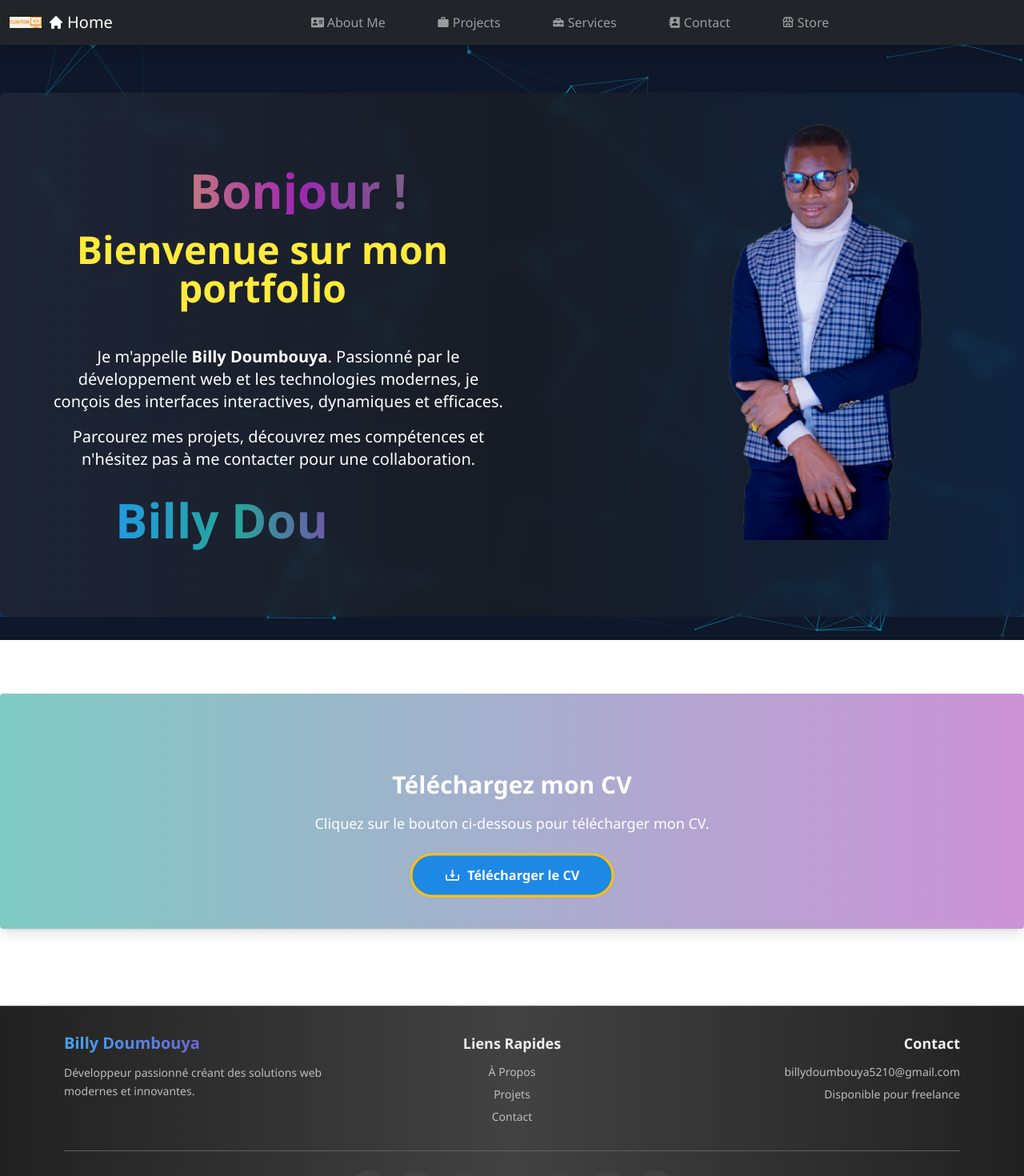
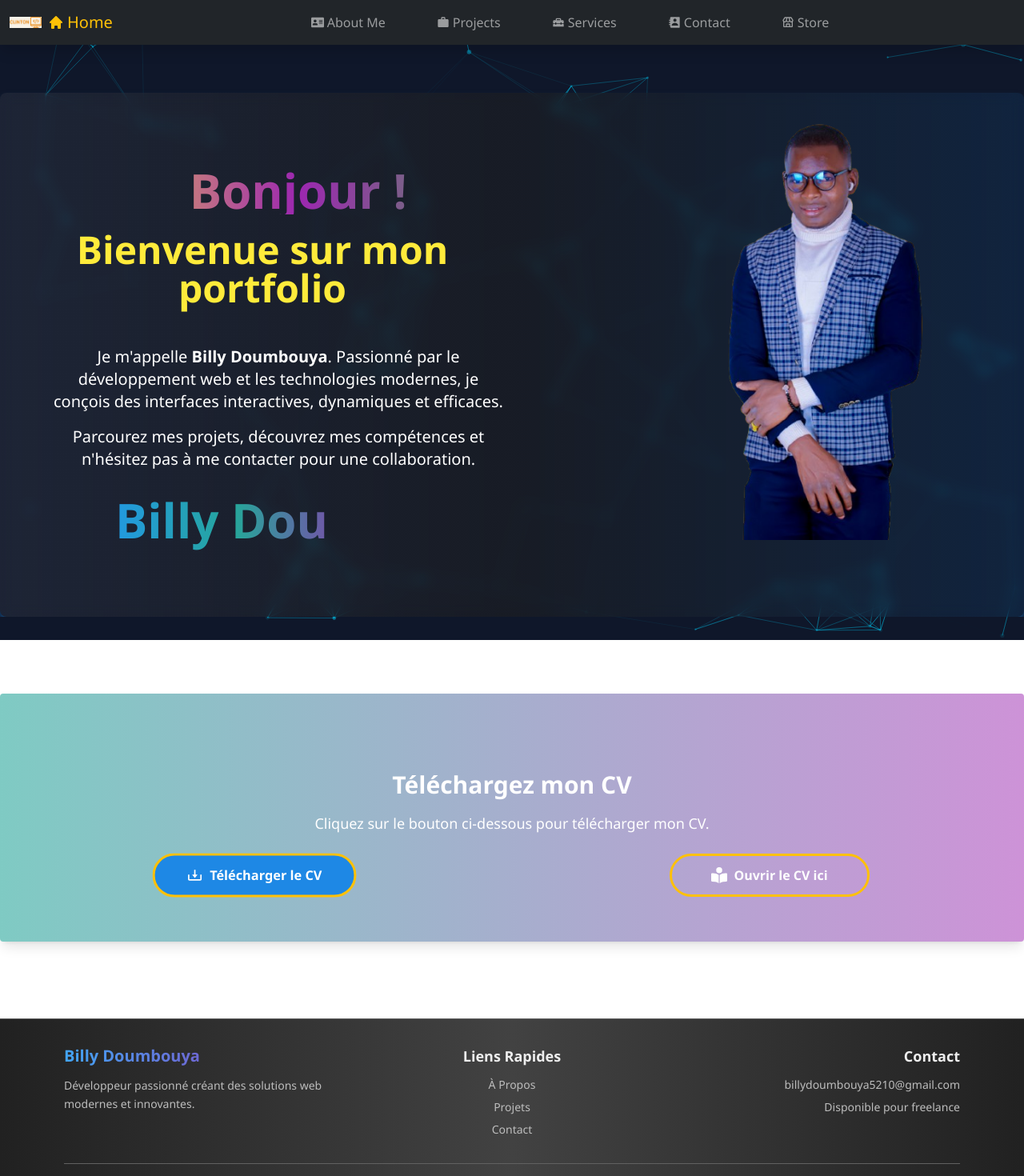
Before and after one commit to Clinton62395/clinton-portfolio, a React (Vite) app: page /#/ in a window 1280 px wide. Shown: the top 1470 px of the page at 80% size. Built offline with nearby package versions, Linux system fonts and the light colour scheme.

Commit message:
add navigation wite useNavigation of react router dom,and vercel.json

```diff
--- a/src/components/navbar.jsx
+++ b/src/components/navbar.jsx
@@ -1,15 +1,28 @@
 import React from "react";
-import { Link } from "react-router-dom";
+import { Link, useLocation } from "react-router-dom";
 import { HiHome } from "react-icons/hi";
 import { FaAddressCard } from "react-icons/fa";
 import { MdOutlineWork, MdHomeRepairService } from "react-icons/md";
 import { BiSolidContact, BiStore } from "react-icons/bi";
 
 function PagesNavbar() {
+  const location = useLocation();
+
+  const isActive = (path) => {
+    return location.pathname === path
+      ? "nav-link active fw-bold text-warning"
+      : "nav-link";
+  };
+
   return (
     <nav className="navbar navbar-expand-md navbar-dark bg-dark fixed-top shadow">
       <div className="container-fluid">
-        <Link className="navbar-brand d-flex align-items-center justify-content-center" to="/">
+        <Link
+          className={`navbar-brand d-flex align-items-center justify-content-center ${
+            location.pathname === "/" ? "text-warning" : ""
+          }`}
+          to="/"
+        >
           <img
             src="mylogo.png"
             alt="Logo"
@@ -38,14 +51,17 @@ function PagesNavbar() {
         <div className="collapse navbar-collapse" id="navbarContent">
           <ul className="navbar-nav mx-auto d-flex gap-5 mb-2 mb-md-0">
             <li className="nav-item">
-              <Link className="nav-link d-flex align-items-center" to="/about">
+              <Link
+                className={`${isActive("/about")} d-flex align-items-center`}
+                to="/about"
+              >
                 <FaAddressCard className="me-1" />
                 About Me
               </Link>
             </li>
             <li className="nav-item">
               <Link
-                className="nav-link d-flex align-items-center"
+                className={`${isActive("/projects")} d-flex align-items-center`}
                 to="/projects"
               >
                 <MdOutlineWork className="me-1" />
@@ -54,7 +70,7 @@ function PagesNavbar() {
             </li>
             <li className="nav-item">
               <Link
-                className="nav-link d-flex align-items-center"
+                className={`${isActive("/service")} d-flex align-items-center`}
                 to="/service"
               >
                 <MdHomeRepairService className="me-1" />
@@ -63,7 +79,7 @@ function PagesNavbar() {
             </li>
             <li className="nav-item">
               <Link
-                className="nav-link d-flex align-items-center"
+                className={`${isActive("/contact")} d-flex align-items-center`}
                 to="/contact"
               >
                 <BiSolidContact className="me-1" />
@@ -72,7 +88,7 @@ function PagesNavbar() {
             </li>
             <li className="nav-item">
               <Link
-                className="nav-link d-flex align-items-center"
+                className={`${isActive("/store")} d-flex align-items-center`}
                 to="/store"
               >
                 <BiStore className="me-1" />
--- a/src/pages/Home.jsx
+++ b/src/pages/Home.jsx
@@ -3,6 +3,7 @@ import TypingText from "../components/TypingEffect";
 import BackgroundParticles from "../components/Animation";
 import Loader from "../components/Loader";
 import { BiDownload } from "react-icons/bi";
+import { FaBookOpenReader } from "react-icons/fa6";
 
 function Home() {
   const [loading, setLoading] = useState(true);
@@ -75,15 +76,31 @@ function Home() {
         <p className="bi-text-base sm:bi-text-lg bi-mb-6">
           Cliquez sur le bouton ci-dessous pour télécharger mon CV.
         </p>
+        <div className="bi-mb-4 bi-flex bi-flex-wrap bi-gap-4 sm:bi-gap-6 md:bi-gap-8 lg:bi-gap-10 bi-items-center bi-justify-center">
           <a
-          href="/cv.pdf"
-          download="Billy_Doumbouya_CV.pdf"
+            href="/Billy-Doumbouya-FlowCV-Resume-20250526.pdf"
+            download="b"
             className="bi-inline-flex bi-items-center bi-justify-center bi-bg-blue-600 border border-3 border-warning hover:bi-bg-gray-500/50 hover:bi-border-dotted bi-text-white bi-font-semibold bi-px-6 bi-py-3 bi-rounded-full bi-gap-2 bi-transition bi-duration-300 animate bi-transform hover:bi-scale-105 hover:bi-animate-pulse animate__animated animate__infinite animate__pulse"
             style={{ width: "250px", margin: "auto" }}
           >
-          <BiDownload className="bi-text-xl" />
+            <BiDownload size={20}/>
             Télécharger le CV
           </a>
+
+          <button
+            onClick={() =>
+              window.open(
+                "/Billy-Doumbouya-FlowCV-Resume-20250526.pdf",
+                "_blank"
+              )
+            }
+            className="bi-flex bi-items-center bi-justify-center  bg-blue-600 border-3 border-warning hover:bi-bg-gray-500/50 hover:bi-border-dotted bi-text-white bi-font-semibold bi-px-6 bi-py-3 bi-rounded-full gap-2 bi-transition duration-300 bi-transform hover:bi-scale-105 hover:bi-animate-pulse"
+            style={{ width: "250px", margin: "auto" }}
+          >
+            <FaBookOpenReader size={20}  />
+            Ouvrir le CV ici
+          </button>
+        </div>
       </section>
     </>
   );
```
Also changed, not shown: vercel.json (added), 1 other file (tests, documents, lock files or other folders). Lines whose indentation alone changed are shown as unchanged.
